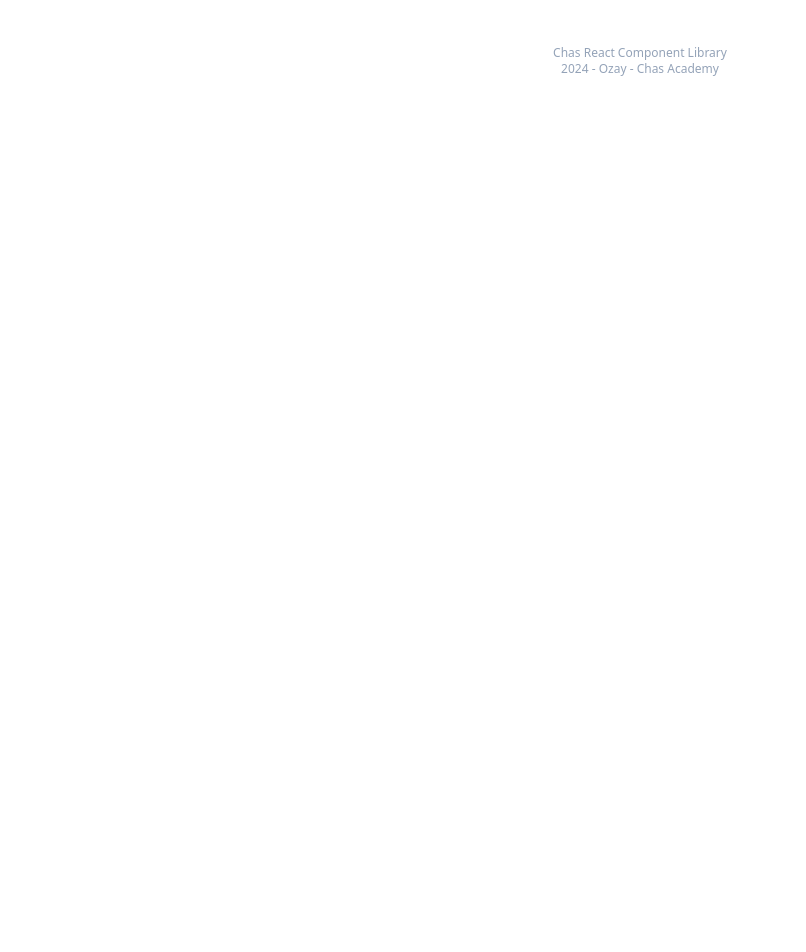
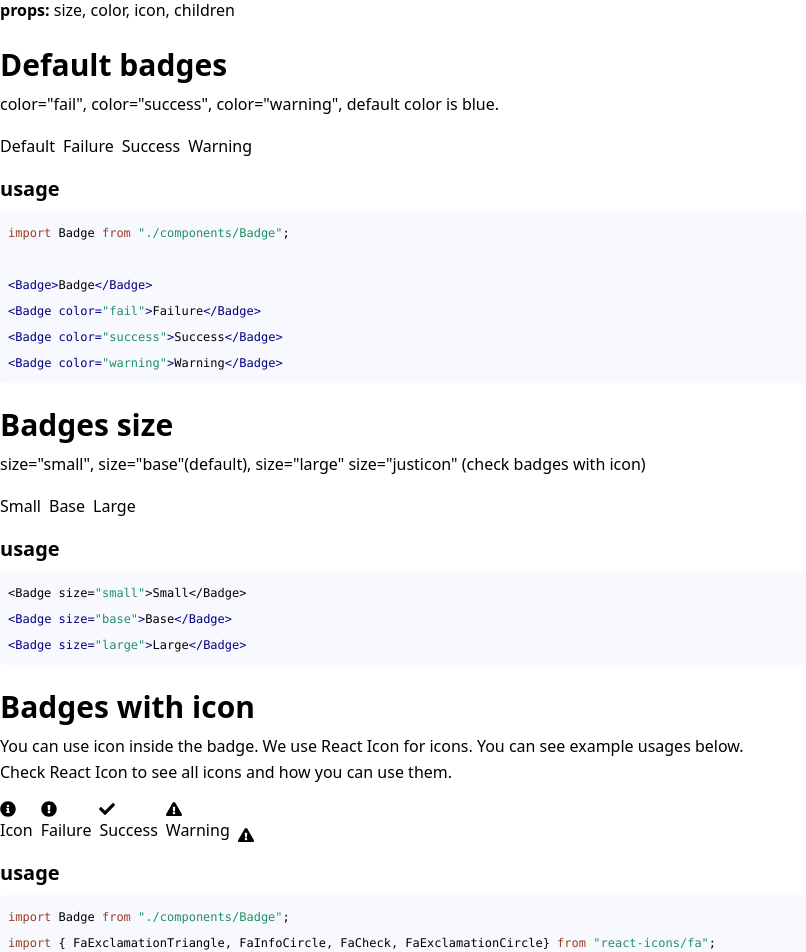
Before and after one commit to ozayo/React-Components-Library, a React (Vite) app: page /badges in a window 1280 px wide. Shown: the part 160-1112 px from the top of the page, without its empty margins (0-806 px from the left). Before the commit the page ends 800 px from the top, so only its background shows below. Built offline with nearby package versions, Linux system fonts and the light colour scheme.

Commit message:
Badge page added

```diff
--- a/src/pages/BadgePage.jsx
+++ b/src/pages/BadgePage.jsx
@@ -1,9 +1,112 @@
 import React from "react";
+import Badge from "../components/Badge";
+import Code from "../components/Code";
+import {
+  FaExclamationTriangle,
+  FaInfoCircle,
+  FaCheck,
+  FaExclamationCircle,
+} from "react-icons/fa";
 
 const BadgePage = () => {
   return (
     <div>
-      <h1>This is BadgePage</h1>
+      <h1>React Badge Component</h1>
+      <p>
+        <strong>props:</strong> size, color, icon, children{" "}
+      </p>
+
+      <div className="my-6">
+        <h2>Default badges</h2>
+        <p>
+          color="fail", color="success", color="warning", default color is blue.
+        </p>
+        <div className="flex gap-2 items-end flex-wrap my-4">
+          <Badge>Default</Badge>
+          <Badge color="fail">Failure</Badge>
+          <Badge color="success">Success</Badge>
+          <Badge color="warning">Warning</Badge>
+        </div>
+        <h3>usage</h3>
+        <Code language="javascript">
+          {`
+import Badge from "./components/Badge";
+
+<Badge>Badge</Badge>
+<Badge color="fail">Failure</Badge>
+<Badge color="success">Success</Badge>
+<Badge color="warning">Warning</Badge>
+        `}
+        </Code>
+      </div>
+
+      <div className="my-6">
+        <h2>Badges size</h2>
+        <p>
+          size="small", size="base"(default), size="large" size="justicon"
+          (check badges with icon)
+        </p>
+        <div className="flex gap-2 items-end flex-wrap my-4">
+          <Badge size="small">Small</Badge>
+          <Badge size="base">Base</Badge>
+          <Badge size="large">Large</Badge>
+        </div>
+        <h3>usage</h3>
+        <Code language="javascript">
+          {`
+
+<Badge size="small">Small</Badge>
+<Badge size="base">Base</Badge>
+<Badge size="large">Large</Badge>
+        `}
+        </Code>
+      </div>
+
+      <div className="my-6">
+        <h2>Badges with icon</h2>
+        <p>
+          You can use icon inside the badge. We use React Icon for icons. You
+          can see example usages below.
+        </p>
+        <p>
+          Check{" "}
+          <a className="icon" href="https://react-icons.github.io/react-icons/">
+            {" "}
+            React Icon
+          </a>{" "}
+          to see all icons and how you can use them.
+        </p>
+        <div className="flex gap-2 items-end flex-wrap my-4">
+          <Badge icon={<FaInfoCircle />}>Icon</Badge>
+          <Badge icon={<FaExclamationCircle />} color="fail">
+            Failure
+          </Badge>
+          <Badge icon={<FaCheck />} color="success">
+            Success
+          </Badge>
+          <Badge icon={<FaExclamationTriangle />} color="warning">
+            Warning
+          </Badge>
+          <Badge
+            icon={<FaExclamationTriangle />}
+            color="fail"
+            size="justicon"
+          ></Badge>
+        </div>
+        <h3>usage</h3>
+        <Code language="javascript">
+          {`
+import Badge from "./components/Badge";
+import { FaExclamationTriangle, FaInfoCircle, FaCheck, FaExclamationCircle} from "react-icons/fa";
+
+<Badge icon={<FaInfoCircle />}>Icon</Badge>
+<Badge icon={<FaExclamationCircle />} color="fail">Failure</Badge>
+<Badge icon={<FaCheck />} color="success">Success</Badge>
+<Badge icon={<FaExclamationTriangle />} color="warning">Warning</Badge>
+<Badge icon={<FaExclamationTriangle />} color="fail" size="justicon"></Badge>
+        `}
+        </Code>
+      </div>
     </div>
   );
 };
```
